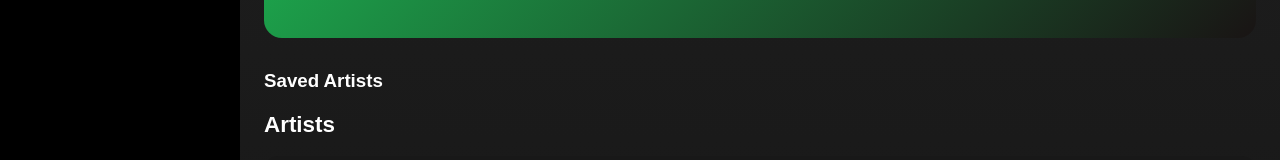
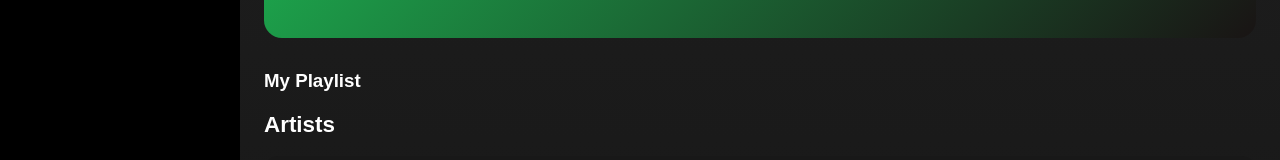
Before and after one commit to SouthBennett/agile-basics, a React (Vite) app: page / in a window 1280 px wide. Shown: the part 296-456 px from the top of the page. Built offline with nearby package versions, Linux system fonts and the light colour scheme.

Commit message:
fixed typos

```diff
--- a/src/components/ArtistCard.jsx
+++ b/src/components/ArtistCard.jsx
@@ -1,7 +1,7 @@
 import './ArtistCard.css'
 import AlbumItem from './AlbumItem'
 
-function ArtistCard({ artist, addToFavorites }) {
+export default function ArtistCard({ artist, addToFavorites }) {
 
   return (
     <div className="artist-card">
@@ -28,5 +28,3 @@ function ArtistCard({ artist, addToFavorites }) {
     </div>
   )
 }
-
-export default ArtistCard
--- a/src/components/ArtistList.jsx
+++ b/src/components/ArtistList.jsx
@@ -1,7 +1,7 @@
 import ArtistCard from "./ArtistCard";
 import "./ArtistList.css";
 
-function ArtistList({ artists, addToFavorites }) {
+export default function ArtistList({ artists, addToFavorites }) {
   return (
     <section className="section">
       <h3>Artists</h3>
@@ -18,5 +18,3 @@ function ArtistList({ artists, addToFavorites }) {
     </section>
   );
 }
-
-export default ArtistList;
--- a/src/components/FavoritesList.jsx
+++ b/src/components/FavoritesList.jsx
@@ -1,12 +1,18 @@
 import './FavoritesList.css';
 
+
+
 export default function FavoritesList({ favorites }) {
+  const sortedFavorites = [...favorites].sort((a, b) =>
+    a.name.localeCompare(b.name)
+  )
+
   return (
     <section className="favorites-section">
-      <h3>Saved Artists</h3>
+      <h3>My Playlist</h3>
 
       <div className="favorites-list">
-        {favorites.map((artist) => (
+        {sortedFavorites.map((artist) => (
           <div key={artist.id} className="favorite-item">
             {artist.name}
           </div>
```
